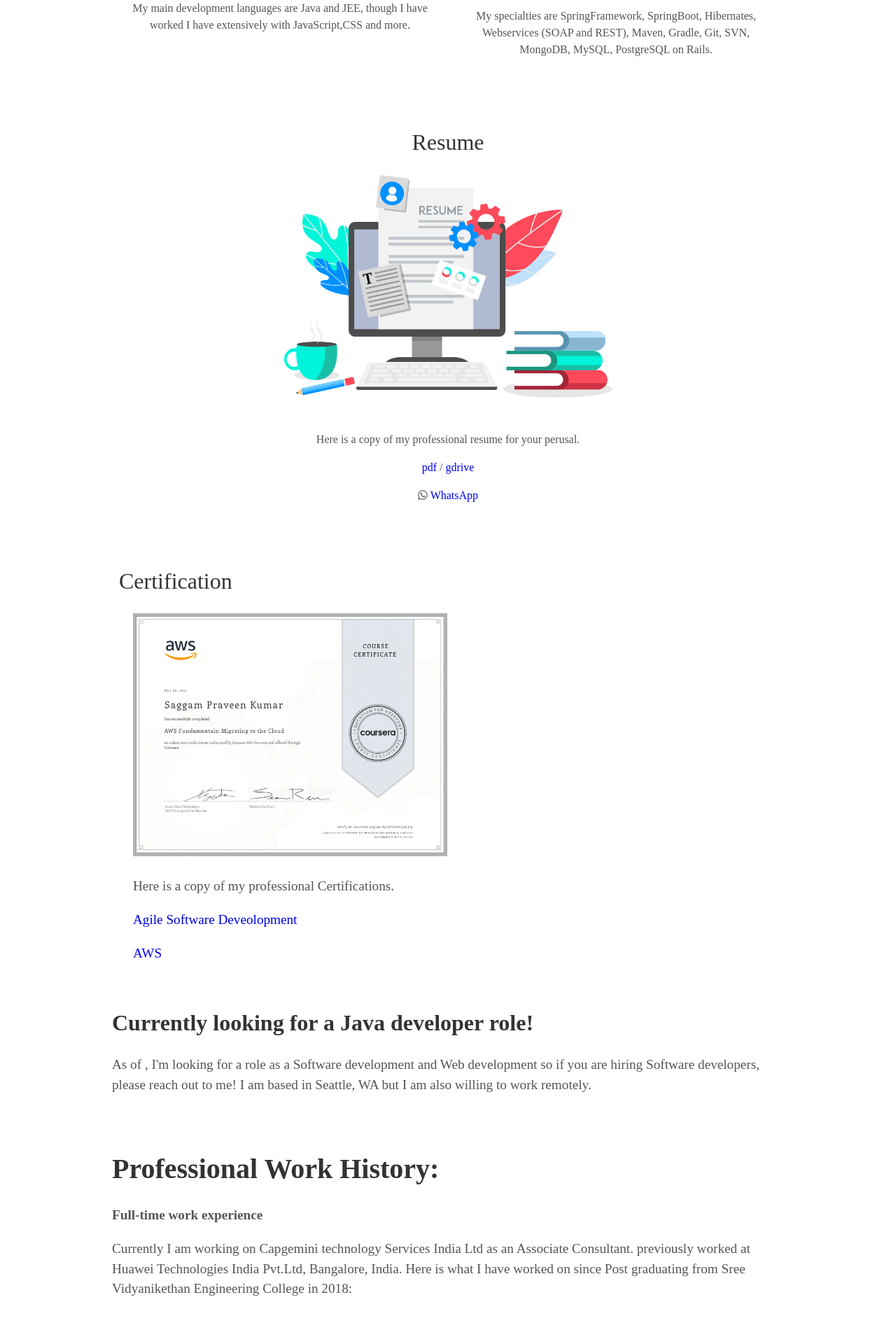
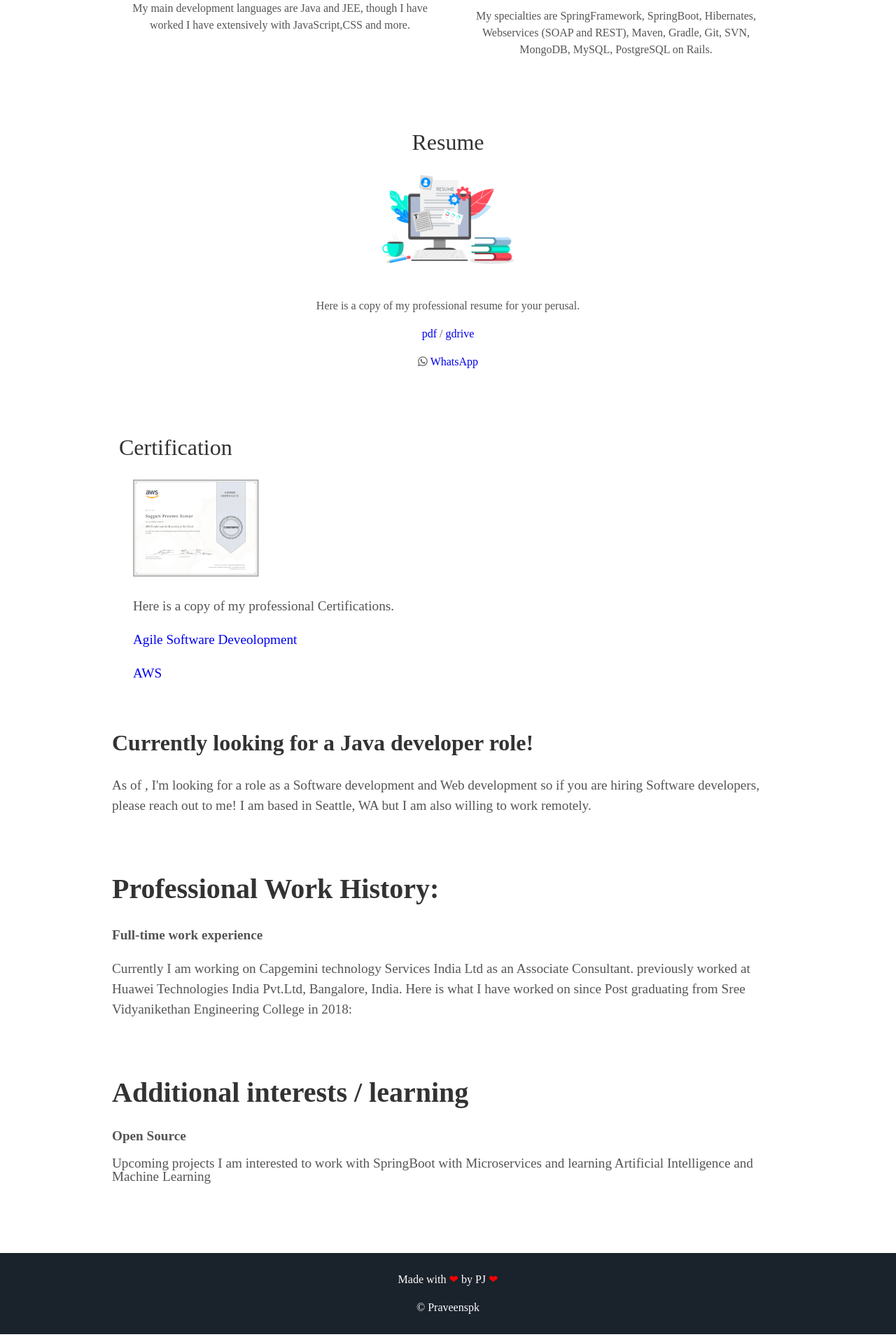
Before and after one commit to praveenspk/praveenspk.github.io, a Jekyll site: the page built from index.html, in a window 1280 px wide. Shown: the part 2586-4506 px from the top of the page at 70% size. Built offline with Jekyll 4.4.1, drawn with Linux system fonts in a browser that asks for light colours; some web fonts are replaced.

Commit message:
Update about.html

```diff
--- a/_includes/about.html
+++ b/_includes/about.html
@@ -38,7 +38,7 @@
 <div class="user">
   <div class="tech">
   <h2>Resume</h2>
-  <img src="assets/img/resume.png" style="width: 50%;" style="height: 50%;" alt="resume">
+  <img src="assets/img/resume.png" style="width: 20%;" style="height: 20%;" alt="resume">
   <div class="tech">
       <p>Here is a copy of my professional resume for your perusal.</p>
       <p><a href="assets/pdf/resume.pdf">pdf</a> / <a href="https://drive.google.com/file/d/1QaLWlv1ksmcIi2QWII1zMEKt5SC4ZQ3T/view?usp=sharing">gdrive</a></p>
@@ -51,7 +51,7 @@
   <h2>Certification</h2>
   <div class="tech">
    <div class="tech">
-        <img src="assets/img/aws-cert.jpg" style="width: 50%;" style="height: 50%;" alt="aws-cert">
+        <img src="assets/img/aws-cert.jpg" style="width: 20%;" style="height: 20%;" alt="aws-cert">
       <p>Here is a copy of my professional Certifications.</p>
       <p><a href="assets/pdf/Agile Software Deveolopment.pdf">Agile Software Deveolopment</a>  </p>
 	  <p><a href="assets/pdf/AWS.pdf">AWS</a>  </p>
```
